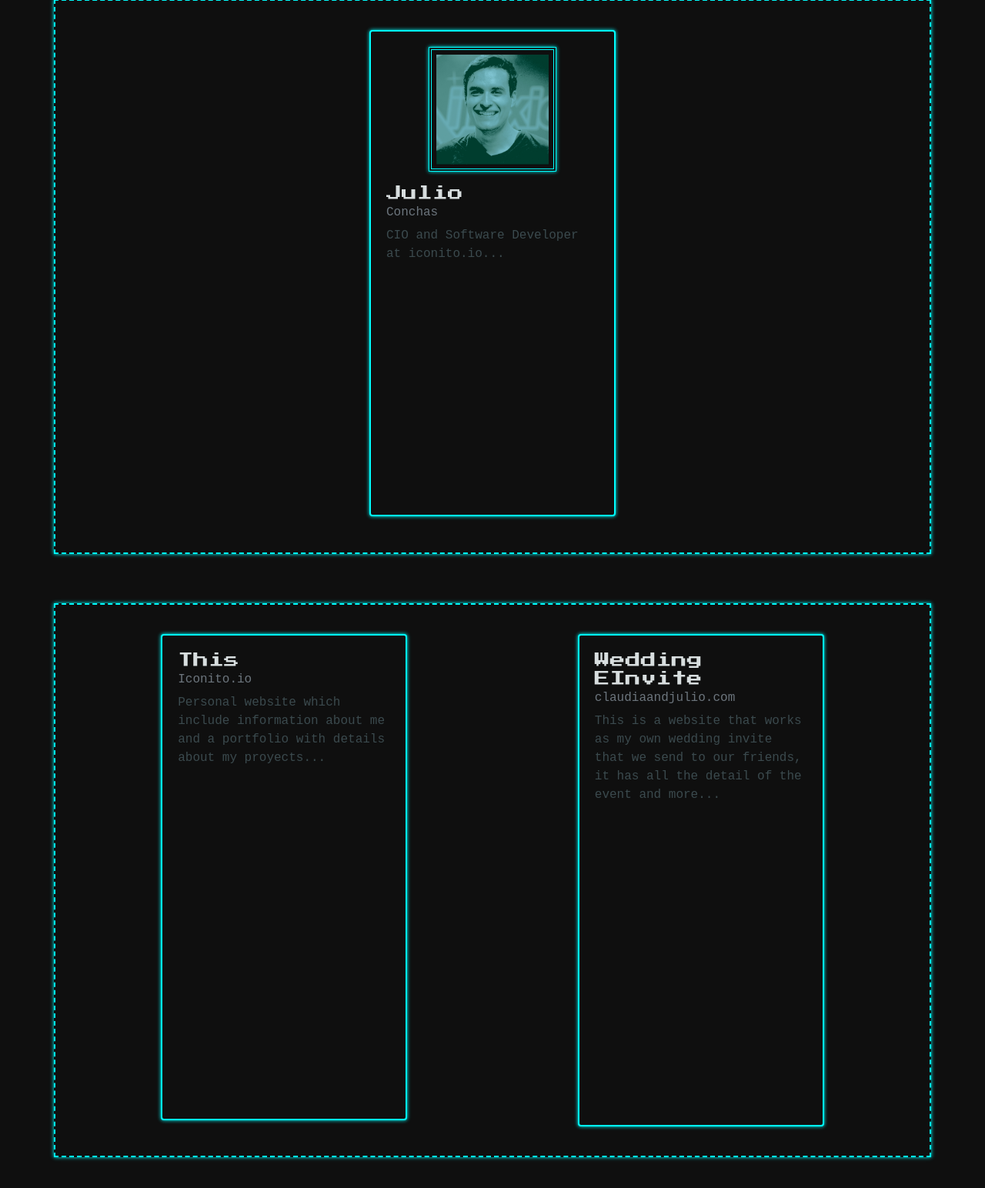
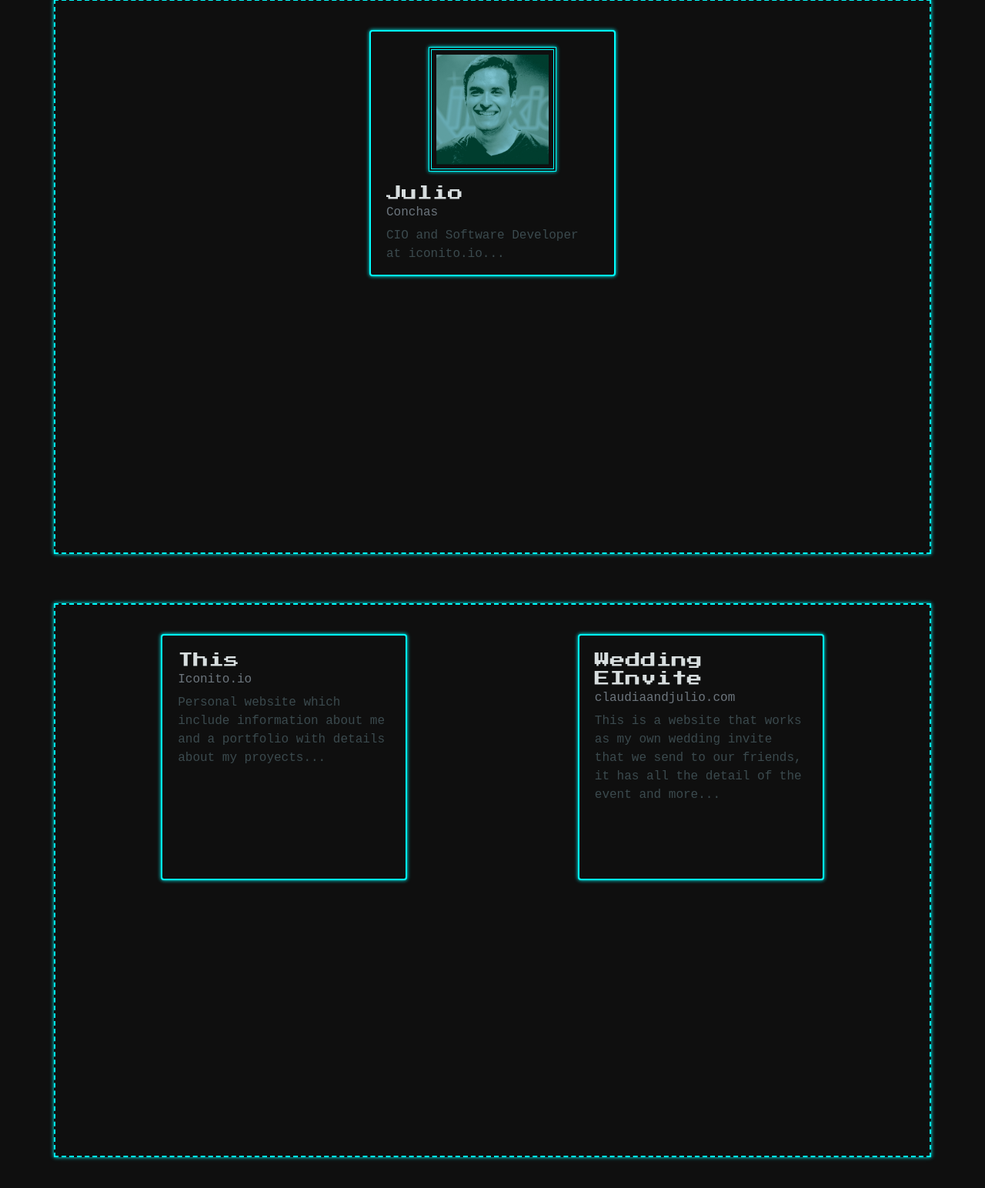
Before and after one commit to iconitodotcom/iconitodotcom, a Flask app: page / in a window 1280 px wide. Shown: the part 850-2394 px from the top of the page at 77% size. Run offline with Flask 3, Linux system fonts and the light colour scheme.

Commit message:
adding max-height to Team and Protfolio cards

```diff
--- a/iconitodev/static/css/core/core.css
+++ b/iconitodev/static/css/core/core.css
@@ -114,6 +114,10 @@ body {
   {
     opacity: 0.5;
   }
+  .card-mh
+  {
+    max-height: 40vh !important;
+  }
 
 
   @keyframes beat {
--- a/iconitodev/templates/index.html
+++ b/iconitodev/templates/index.html
@@ -61,7 +61,7 @@
     <section id="team" style="padding-top: 4rem">
         <div class="container retro-border">
             <div class="row container-height justify-content-around">
-                <div class="card retro-solid-border p-1 card-style mb-2">
+                <div class="card retro-solid-border p-1 card-style mb-2 card-mh">
                     <div class="card-body">
                         <div class="mb-3 text-center">
                              <img src="{{ url_for('static', filename='img/JulioTech.jpeg') }}" alt="" id="aboutimg" style="width: 60%;">
@@ -94,7 +94,7 @@
     <section id="portfolio" style="padding-top: 4rem">
         <div class="container retro-border">
             <div class="row container-height justify-content-around">
-                <div class="card retro-solid-border p-1 card-style mb-2">
+                <div class="card retro-solid-border p-1 card-style mb-2 card-mh">
                     <div class="card-body">
                         <h5 class="card-title">This</h5>
                         <h6 class="card-subtitle mb-2 text-muted">Iconito.io</h6>
@@ -105,7 +105,7 @@
                         -->
                     </div>
                 </div>
-                <div class="card retro-solid-border p-1 card-style">
+                <div class="card retro-solid-border p-1 card-style card-mh">
                     <div class="card-body">
                         <h5 class="card-title">Wedding EInvite</h5>
                         <h6 class="card-subtitle mb-2 text-muted">claudiaandjulio.com</h6>
```
